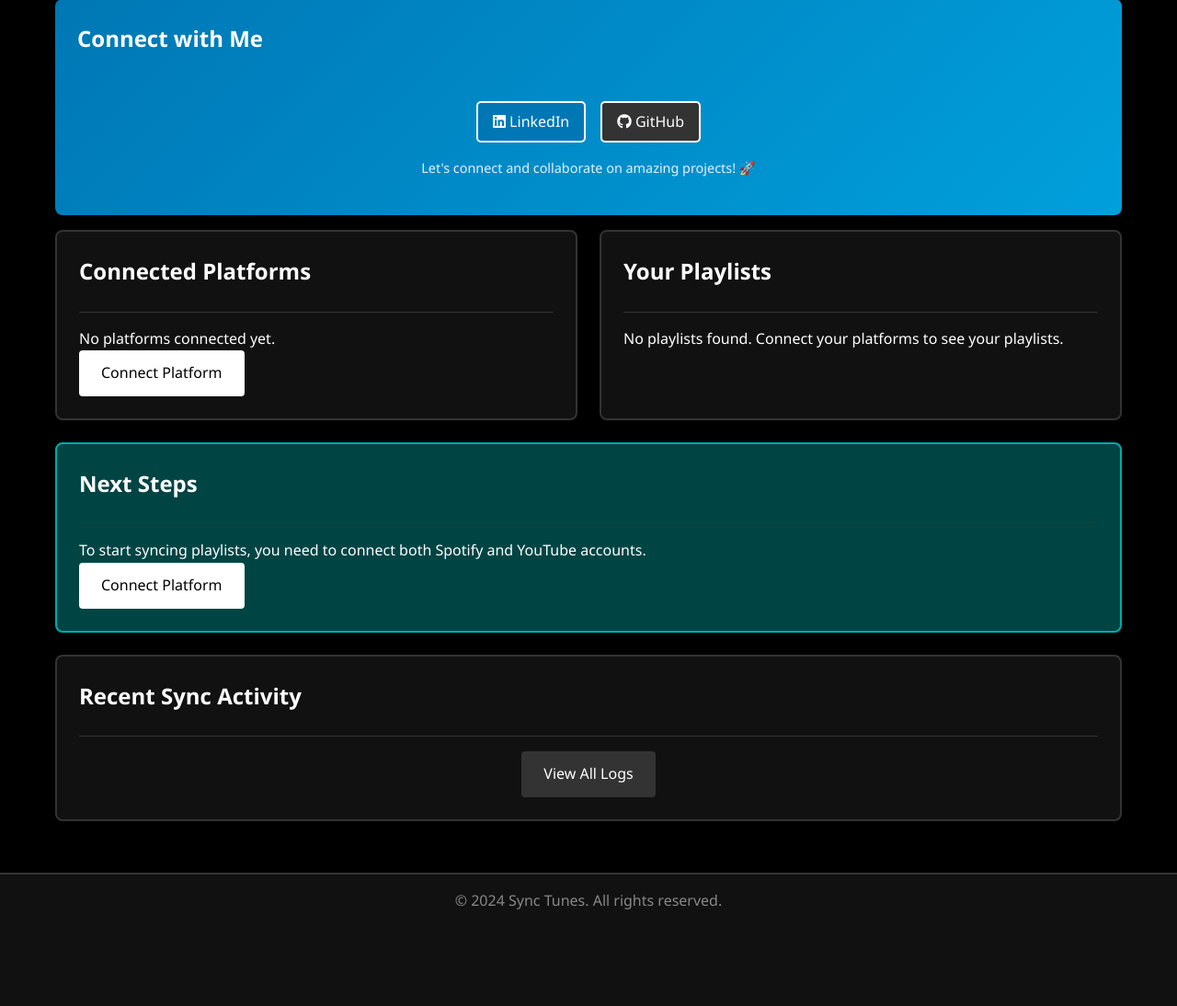
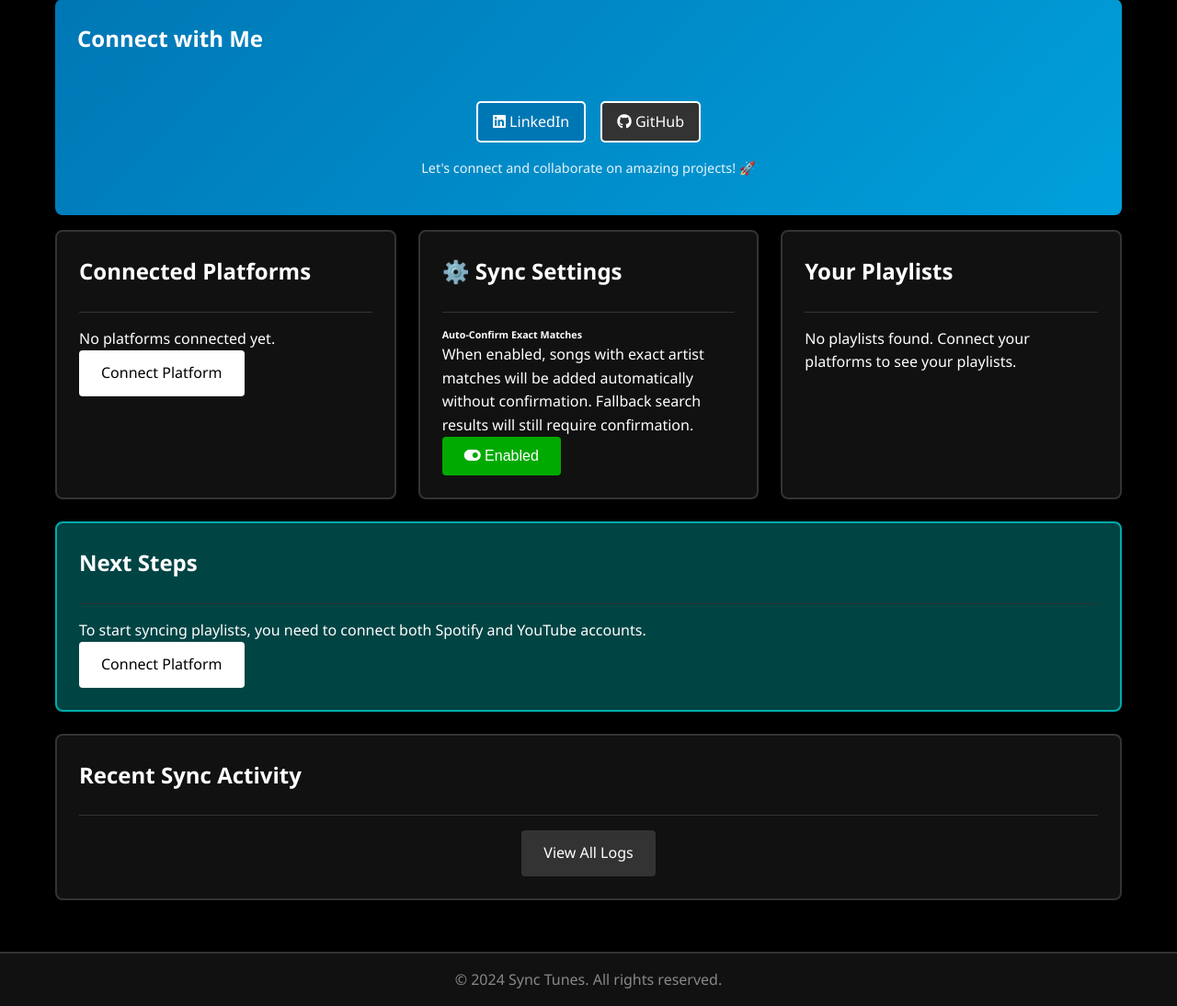
Before and after one commit to gorantlasadwik/sync-tunes, a Flask app: page /dashboard in a window 1280 px wide. Shown: the part 169-1263 px from the top of the page at 92% size. Before the commit the page ends 1158 px from the top, so only its background shows below. Run offline with Flask 3, Linux system fonts and the light colour scheme; the visitor is signed in with stand-in values (Sample User, id 1).

Commit message:
Implement smart auto-confirm system with learning mechanism for exact matches

```diff
--- a/app.py
+++ b/app.py
@@ -619,31 +619,48 @@ def update_spotify_playlist(access_token, playlist, songs_to_add):
                     track_uri = track['uri']
                     print(f"Found track: {track['name']} by {track['artists'][0]['name']} - URI: {track_uri}")
 
-                    # Store successful track for user confirmation (instead of auto-adding)
-                    successful_track = {
-                        'name': track['name'],
-                        'artist': track['artists'][0]['name'],
-                        'uri': track_uri,
-                        'album': track['album']['name'],
-                        'is_exact_match': True
-                    }
-
-                    # Store in session for user confirmation
-                    if 'pending_tracks' not in session:
-                        session['pending_tracks'] = []
-
-                    session['pending_tracks'].append({
-                        'original_song': song_info,
-                        'fallback_tracks': [successful_track],
-                        'playlist_id': playlist.platform_playlist_id
-                    })
-                    session.modified = True
-
-                    print(f"Stored successful track for user confirmation: {track['name']}")
-
-                    # Log success to file
-                    with open('/tmp/sync_debug.log', 'a') as f:
-                        f.write(f"Found exact match for '{song_info['title']}' - stored for confirmation\n")
+                    # Check if user has auto-confirm enabled for exact matches
+                    auto_confirm_exact = session.get('auto_confirm_exact_matches', False)
+
+                    if auto_confirm_exact:
+                        # Auto-add exact matches if user has enabled this setting
+                        spotify_playlist_id = playlist.platform_playlist_id
+                        if spotify_playlist_id:
+                            print(f"Auto-adding exact match: {track['name']}")
+                            sp.playlist_add_items(spotify_playlist_id, [track_uri])
+                            songs_added += 1
+                            print(f"Successfully added '{song_info['title']}' to Spotify playlist")
+
+                            # Log success to file
+                            with open('/tmp/sync_debug.log', 'a') as f:
+                                f.write(f"Auto-added exact match: '{song_info['title']}' -> '{track['name']}'\n")
+                        continue
+                    else:
+                        # Store successful track for user confirmation
+                        successful_track = {
+                            'name': track['name'],
+                            'artist': track['artists'][0]['name'],
+                            'uri': track_uri,
+                            'album': track['album']['name'],
+                            'is_exact_match': True
+                        }
+
+                        # Store in session for user confirmation
+                        if 'pending_tracks' not in session:
+                            session['pending_tracks'] = []
+
+                        session['pending_tracks'].append({
+                            'original_song': song_info,
+                            'fallback_tracks': [successful_track],
+                            'playlist_id': playlist.platform_playlist_id
+                        })
+                        session.modified = True
+
+                        print(f"Stored successful track for user confirmation: {track['name']}")
+
+                        # Log success to file
+                        with open('/tmp/sync_debug.log', 'a') as f:
+                            f.write(f"Found exact match for '{song_info['title']}' - stored for confirmation\n")
                 else:
                     print(f"No Spotify track found for: {song_info['title']} by {song_info['artist']}")
 
@@ -1955,7 +1972,21 @@ def confirm_track():
             session['pending_tracks'] = pending_tracks
             session.modified = True
 
-            flash(f"Successfully added '{selected_track['name']}' by {selected_track['artist']} to playlist!")
+            # Learning mechanism: Track exact match confirmations
+            if selected_track.get('is_exact_match'):
+                exact_match_count = session.get('exact_match_confirmations', 0) + 1
+                session['exact_match_confirmations'] = exact_match_count
+                session.modified = True
+
+                # Auto-enable after 5 exact match confirmations
+                if exact_match_count >= 5 and not session.get('auto_confirm_exact_matches'):
+                    session['auto_confirm_exact_matches'] = True
+                    session.modified = True
+                    flash(f"Successfully added '{selected_track['name']}' by {selected_track['artist']} to playlist! 🎉 Auto-confirm enabled for exact matches after {exact_match_count} confirmations.")
+                else:
+                    flash(f"Successfully added '{selected_track['name']}' by {selected_track['artist']} to playlist!")
+            else:
+                flash(f"Successfully added '{selected_track['name']}' by {selected_track['artist']} to playlist!")
 
             # Log success
             with open('/tmp/sync_debug.log', 'a') as f:
@@ -2008,6 +2039,26 @@ def skip_track():
     except Exception as e:
         flash(f'Error skipping track: {str(e)}')
         return redirect(url_for('confirm_fallback_tracks'))
+
+@app.route('/toggle_auto_confirm', methods=['POST'])
+@login_required
+def toggle_auto_confirm():
+    """Toggle auto-confirm for exact matches"""
+    try:
+        auto_confirm = request.form.get('auto_confirm') == 'true'
+        session['auto_confirm_exact_matches'] = auto_confirm
+        session.modified = True
+
+        if auto_confirm:
+            flash('Auto-confirm enabled: Exact matches will be added automatically without confirmation.')
+        else:
+            flash('Auto-confirm disabled: All tracks will require user confirmation.')
+
+        return redirect(url_for('dashboard'))
+
+    except Exception as e:
+        flash(f'Error updating auto-confirm setting: {str(e)}')
+        return redirect(url_for('dashboard'))
 
 @app.route('/sync_cross_platform', methods=['POST'])
 @login_required
--- a/templates/dashboard.html
+++ b/templates/dashboard.html
@@ -76,6 +76,31 @@
             {% if user_accounts %}
             <a href="{{ url_for('refresh_playlists') }}" class="btn btn-secondary">🔄 Refresh Playlists</a>
             {% endif %}
+        </div>
+    </div>
+
+    <!-- Auto-Confirm Settings -->
+    <div class="card">
+        <div class="card-header">
+            <h3 class="card-title">⚙️ Sync Settings</h3>
+        </div>
+        <div class="card-body">
+            <div class="d-flex align-items-center justify-content-between">
+                <div>
+                    <h6 class="mb-1">Auto-Confirm Exact Matches</h6>
+                    <p class="text-muted mb-0 small">
+                        When enabled, songs with exact artist matches will be added automatically without confirmation.
+                        Fallback search results will still require confirmation.
+                    </p>
+                </div>
+                <form method="POST" action="{{ url_for('toggle_auto_confirm') }}" class="d-inline">
+                    <input type="hidden" name="auto_confirm" value="{{ 'false' if session.get('auto_confirm_exact_matches') else 'true' }}">
+                    <button type="submit" class="btn {% if session.get('auto_confirm_exact_matches') %}btn-success{% else %}btn-outline-success{% endif %} btn-sm">
+                        <i class="fas {% if session.get('auto_confirm_exact_matches') %}fa-toggle-on{% else %}fa-toggle-off{% endif %}"></i>
+                        {% if session.get('auto_confirm_exact_matches') %}Enabled{% else %}Disabled{% endif %}
+                    </button>
+                </form>
+            </div>
         </div>
     </div>
 
```
